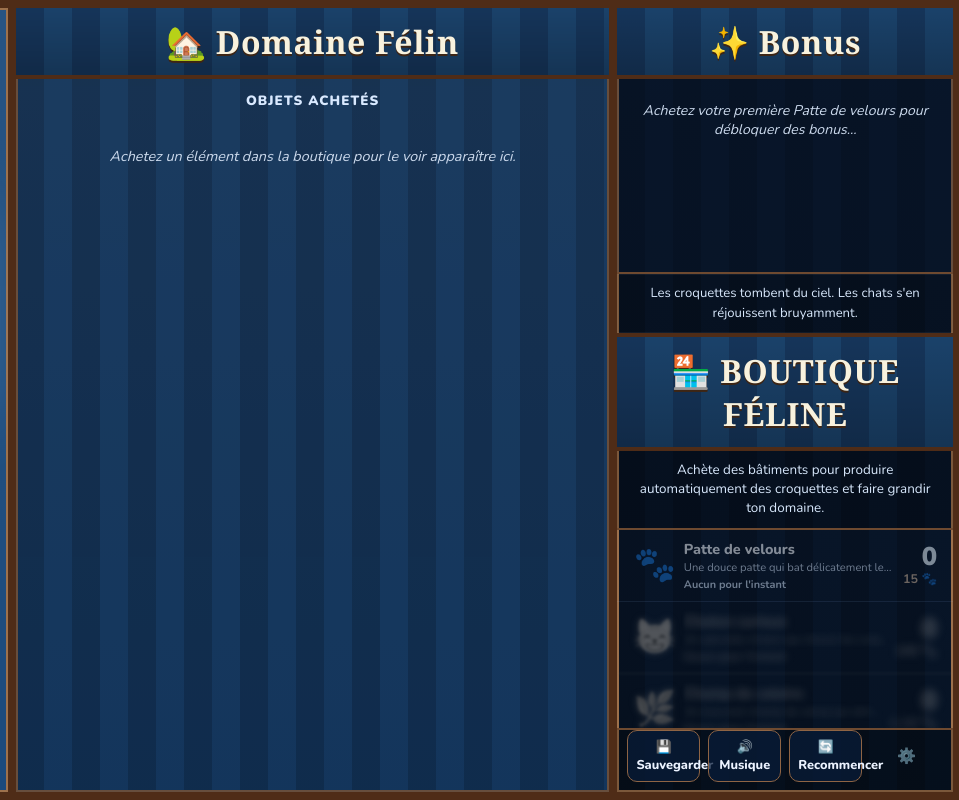
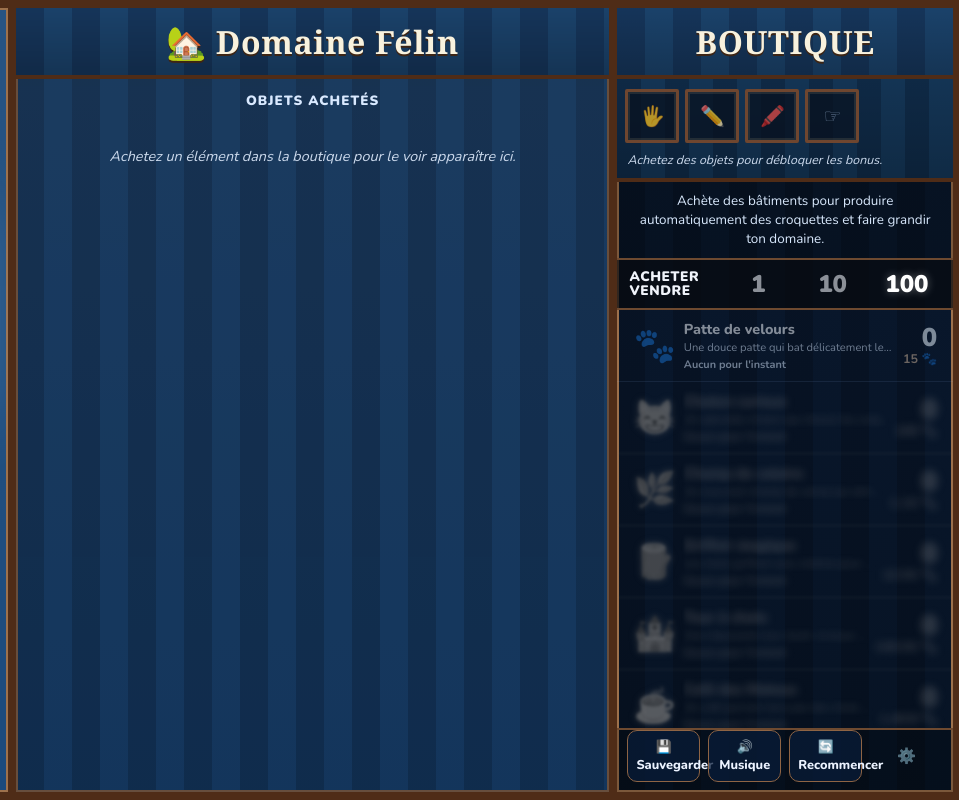
Before and after one commit to jeanbaptisteq/cookie_clicker, a website: page index.html in a window 1280 px wide. Shown: the full height of the page, 321-1280 px from the left. Drawn offline with nearby package versions, Linux system fonts and the light colour scheme.

Commit message:
Match right column layout closer to Cookie Clicker

```diff
--- a/css/main.css
+++ b/css/main.css
@@ -935,7 +935,7 @@
       border-right-width: 4px;
       overflow: hidden;
     }
-    .panel-header, #shop-header, #bonus-header {
+    .panel-header, #shop-header {
       padding: 12px 16px;
       text-align: center;
       font-size: 2rem;
@@ -956,52 +956,57 @@
       letter-spacing: 0.02em;
     }
 
-    #upgrades-panel {
-      flex: 1;
-      min-height: 0;
-      overflow-y: auto;
-      padding: 12px 12px 10px;
-      background: rgba(6,17,34,0.36);
+    #bonus-toolbar {
+      padding: 10px 8px;
+      border-bottom: 4px solid #4f2c17;
+      background:
+        linear-gradient(180deg, rgba(0,0,0,0.20), rgba(0,0,0,0.35)),
+        repeating-linear-gradient(90deg, #123356 0, #123356 24px, #184169 24px, #184169 48px);
     }
-    #upgrades-categories {
-      display: flex;
-      flex-direction: column;
-      gap: 10px;
-    }
-    .upg-category {
-      border: 2px solid #845a3a;
-      border-radius: 10px;
-      background: rgba(0,0,0,0.25);
-      padding: 8px;
-    }
-    .upg-title {
-      font-size: 0.92rem;
-      font-weight: 900;
-      color: #ffe8bf;
-      text-transform: uppercase;
-      letter-spacing: 0.04em;
-      margin-bottom: 7px;
-      text-align: center;
-    }
-    .upg-grid {
+    #bonus-grid {
       display: flex;
       flex-wrap: wrap;
-      gap: 8px;
-      justify-content: center;
+      gap: 6px;
+      justify-content: flex-start;
+      min-height: 44px;
     }
     #upgrades-empty {
       color: #cbd9ec;
-      font-style: italic;
-      font-size: 0.88rem;
-      text-align: center;
-      padding: 10px 4px 2px;
+      font-size: 0.78rem;
+      text-align: left;
+      padding: 8px 2px 0;
       display: none;
     }
-
-    .upgrade-btn {
-      width: 58px;
-      height: 58px;
-      background: rgba(240,247,255,0.95);
+    .bonus-tile {
+      width: 54px;
+      height: 54px;
+      border-radius: 2px;
+      border: 3px solid #6f462f;
+      background: rgba(8,16,30,0.96);
+      box-shadow: inset 0 0 0 2px rgba(255,220,160,0.16);
+      font-size: 22px;
+    }
+    .bonus-tile:hover {
+      transform: translateY(-1px);
+      border-color: #d6a26e;
+      box-shadow: inset 0 0 0 2px rgba(255,220,160,0.35);
+    }
+    .bonus-tile.cant-afford {
+      opacity: 0.4;
+    }
+    .bonus-slot {
+      width: 54px;
+      height: 54px;
+      border-radius: 2px;
+      border: 3px solid #6f462f;
+      background: rgba(8,16,30,0.72);
+      box-shadow: inset 0 0 0 2px rgba(255,220,160,0.10);
+      color: rgba(132, 154, 184, 0.7);
+      display: flex;
+      align-items: center;
+      justify-content: center;
+      font-size: 20px;
+      user-select: none;
     }
 
     #news-box {
@@ -1101,20 +1106,7 @@
         linear-gradient(180deg, rgba(6,14,28,0.62), rgba(3,9,18,0.7)),
         repeating-linear-gradient(90deg, #0c1f3a 0, #0c1f3a 28px, #102b4f 28px, #102b4f 56px);
     }
-    #bonus-section {
-      flex: 0 0 42%;
-      min-height: 0;
-      display: flex;
-      flex-direction: column;
-      border-bottom: 4px solid #4f2c17;
-    }
-    #shop-section {
-      flex: 1;
-      min-height: 0;
-      display: flex;
-      flex-direction: column;
-    }
-    #shop-header, #bonus-header { border-bottom: 4px solid #4f2c17; }
+    #shop-header { border-bottom: 4px solid #4f2c17; }
     #shop-intro {
       padding: 10px 12px;
       font-size: 0.84rem;
@@ -1123,6 +1115,34 @@
       color: #d7e7fb;
       border-bottom: 2px solid #6e4a30;
       background: rgba(0,0,0,0.22);
+    }
+    #buy-amount-row {
+      display: grid;
+      grid-template-columns: 1.3fr 1fr 1fr 1fr;
+      align-items: center;
+      gap: 6px;
+      padding: 8px 12px;
+      border-bottom: 2px solid #6e4a30;
+      background: rgba(8,10,14,0.72);
+      color: #d2d7de;
+      font-weight: 900;
+    }
+    .buy-label {
+      text-transform: uppercase;
+      letter-spacing: 0.04em;
+      color: #f0f4fb;
+      font-size: 0.86rem;
+      line-height: 1.03;
+    }
+    .buy-step {
+      text-align: center;
+      font-size: 1.5rem;
+      opacity: 0.65;
+    }
+    .buy-step.active {
+      color: #ffffff;
+      opacity: 1;
+      text-shadow: 0 0 8px rgba(255,255,255,0.35);
     }
     #buildings-list {
       overflow-y: auto;
--- a/index.html
+++ b/index.html
@@ -57,26 +57,21 @@
 
   <!-- ══ RIGHT PANEL ══ -->
   <div id="right-panel">
-    <div id="bonus-section">
-      <div id="bonus-header">✨ Bonus</div>
-      <div id="upgrades-panel">
-        <div id="upgrades-categories"></div>
-        <div id="upgrades-empty">
-          Achetez votre première Patte de velours pour débloquer des bonus…
-        </div>
-      </div>
-      <div id="news-box">
-        <div id="news-text">Les croquettes tombent du ciel. Les chats s'en réjouissent bruyamment.</div>
-      </div>
+    <div id="shop-header">Boutique</div>
+    <div id="bonus-toolbar">
+      <div id="bonus-grid"></div>
+      <div id="upgrades-empty">Achetez des objets pour débloquer les bonus.</div>
     </div>
-
-    <div id="shop-section">
-      <div id="shop-header">🏪 Boutique Féline</div>
-      <div id="shop-intro">
-        Achète des bâtiments pour produire automatiquement des croquettes et faire grandir ton domaine.
-      </div>
-      <div id="buildings-list"></div>
+    <div id="shop-intro">
+      Achète des bâtiments pour produire automatiquement des croquettes et faire grandir ton domaine.
     </div>
+    <div id="buy-amount-row">
+      <span class="buy-label">Acheter<br>Vendre</span>
+      <span class="buy-step">1</span>
+      <span class="buy-step">10</span>
+      <span class="buy-step active">100</span>
+    </div>
+    <div id="buildings-list"></div>
 
     <div class="action-row">
       <button class="btn btn-primary" onclick="saveGame()">💾 Sauvegarder</button>
--- a/js/game.js
+++ b/js/game.js
@@ -367,56 +367,31 @@ function renderStats() {
 }
 
 function renderUpgrades() {
-  const wrap  = document.getElementById('upgrades-categories');
+  const wrap  = document.getElementById('bonus-grid');
   const empty = document.getElementById('upgrades-empty');
   if (!wrap || !empty) return;
   wrap.innerHTML = '';
-
-  const available = [];
-  ALL_UPGRADES.forEach((upg, idx) => {
-    if (G.upg[idx].bought) return;
-    if (!upg.condition(G))  return;
-    available.push({ upg, idx });
-  });
+  const available = ALL_UPGRADES
+    .map((upg, idx) => ({ upg, idx }))
+    .filter(({ upg, idx }) => !G.upg[idx].bought && upg.condition(G));
+  const placeholderIcons = ['🖐️', '✏️', '🖍️', '☞'];
 
   if (available.length === 0) {
+    placeholderIcons.forEach((icon) => {
+      const slot = document.createElement('div');
+      slot.className = 'bonus-slot';
+      slot.textContent = icon;
+      wrap.appendChild(slot);
+    });
     empty.style.display = 'block';
     return;
   }
-
   empty.style.display = 'none';
 
-  const categoryMap = new Map();
-  const ensureCategory = (key, title) => {
-    if (!categoryMap.has(key)) categoryMap.set(key, { title, items: [] });
-    return categoryMap.get(key);
-  };
-
-  ensureCategory('click', 'Pouvoir du clic');
-  BUILDINGS.forEach((b, i) => ensureCategory('bld_' + i, b.name));
-
   available.forEach(({ upg, idx }) => {
-    const key = typeof upg.bldId === 'number' ? 'bld_' + upg.bldId : 'click';
-    ensureCategory(key, upg.bldId != null ? BUILDINGS[upg.bldId].name : 'Pouvoir du clic').items.push({ upg, idx });
-  });
-
-  categoryMap.forEach((cat) => {
-    if (cat.items.length === 0) return;
-    const sec = document.createElement('section');
-    sec.className = 'upg-category';
-
-    const title = document.createElement('div');
-    title.className = 'upg-title';
-    title.textContent = cat.title;
-    sec.appendChild(title);
-
-    const grid = document.createElement('div');
-    grid.className = 'upg-grid';
-
-    cat.items.forEach(({ upg, idx }) => {
     const canAfford = G.cookies >= upg.cost;
     const btn = document.createElement('div');
-    btn.className = 'upgrade-btn' + (canAfford ? '' : ' cant-afford');
+    btn.className = 'upgrade-btn bonus-tile' + (canAfford ? '' : ' cant-afford');
     btn.dataset.idx = idx;
     btn.innerHTML = `
       <span>${upg.icon}</span>
@@ -430,12 +405,16 @@ function renderUpgrades() {
     btn.addEventListener('click', () => {
       if (G.cookies >= ALL_UPGRADES[idx].cost && !G.upg[idx].bought) buyUpgrade(idx);
     });
-    grid.appendChild(btn);
-    });
+    wrap.appendChild(btn);
+  });
 
-    sec.appendChild(grid);
-    wrap.appendChild(sec);
-  });
+  const pad = Math.max(0, 4 - available.length);
+  for (let i = 0; i < pad; i++) {
+    const slot = document.createElement('div');
+    slot.className = 'bonus-slot';
+    slot.textContent = placeholderIcons[i % placeholderIcons.length];
+    wrap.appendChild(slot);
+  }
 }
 
 function renderBuildings() {
@@ -744,6 +723,7 @@ function checkMilestones() {
 
 function rotateNews() {
   const el = document.getElementById('news-text');
+  if (!el) return;
   el.style.transition = 'opacity 0.5s';
   el.style.opacity    = '0';
   setTimeout(() => {
@@ -791,7 +771,8 @@ function loadGame() {
     });
     G.milestoneIdx = s.milestoneIdx || 0;
     G.newsIdx      = s.newsIdx      || 0;
-    document.getElementById('news-text').textContent = NEWS[G.newsIdx % NEWS.length];
+    const newsEl = document.getElementById('news-text');
+    if (newsEl) newsEl.textContent = NEWS[G.newsIdx % NEWS.length];
   } catch(e) {
     console.error('Erreur de chargement :', e);
   }
```
Also changed, not shown: progress.md (+9 -0 lines).
